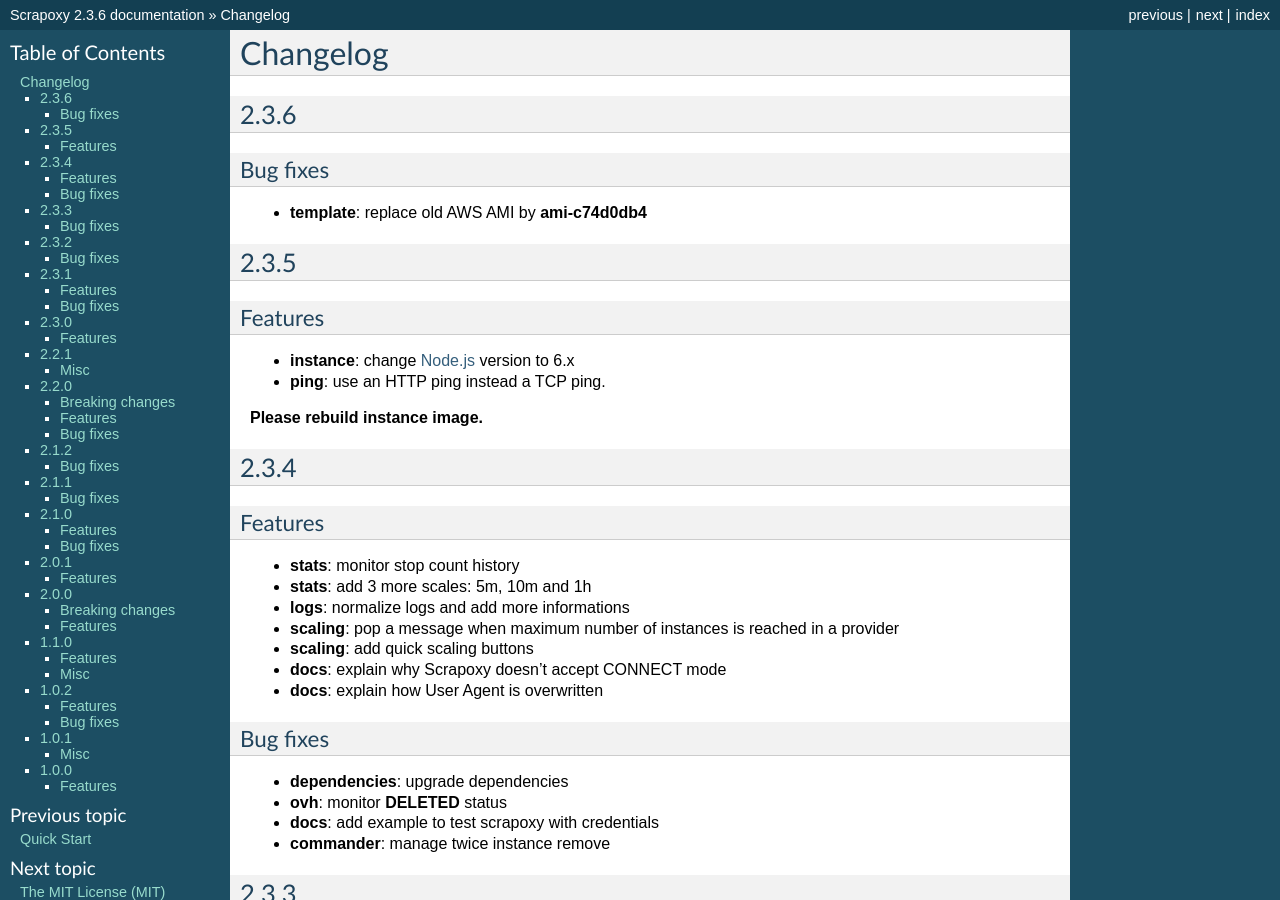
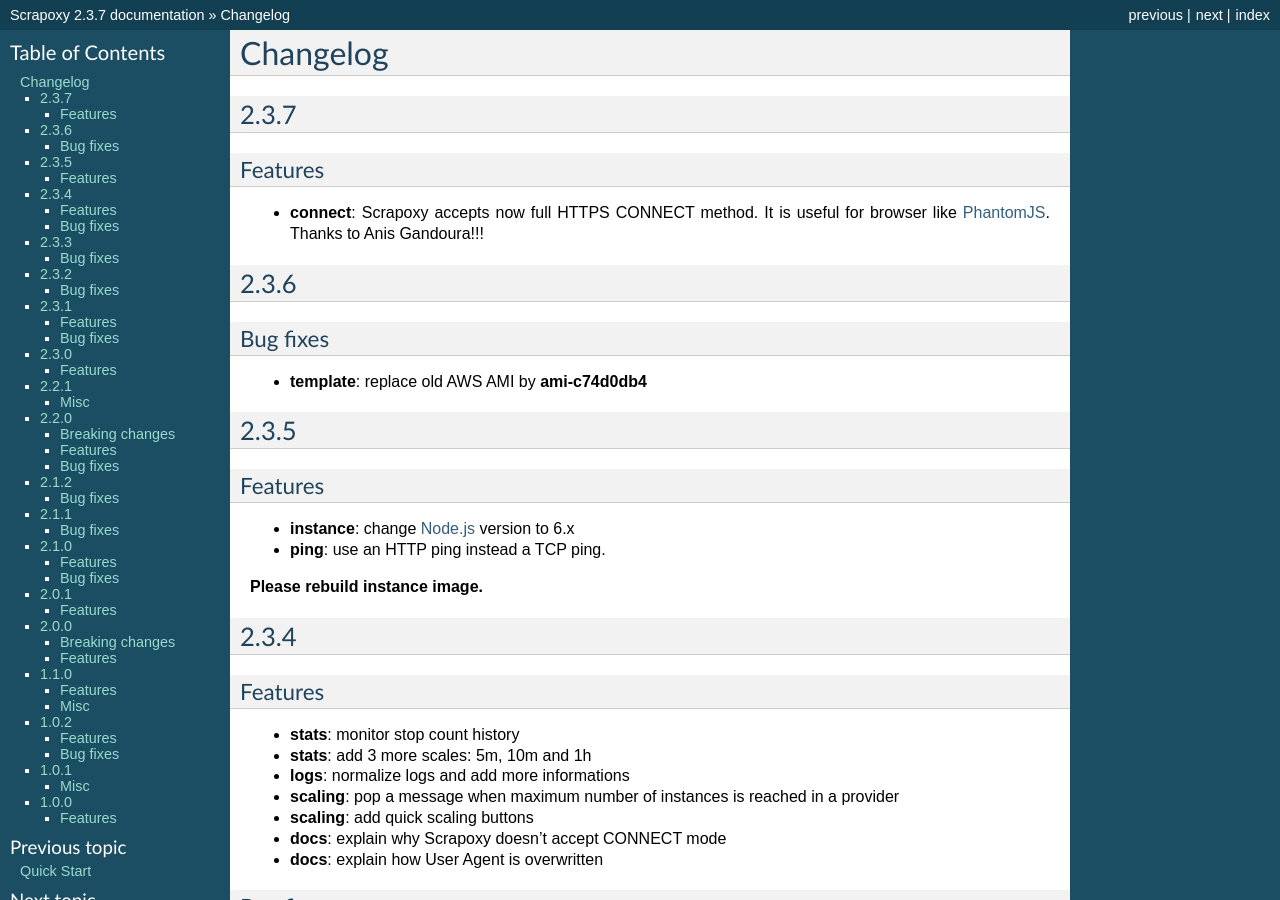
Before and after one commit to zahlio/scrapoxy, a Sphinx documentation site: the page built from docs/changelog.rst, in a window 1280 px wide and 900 px high. Built offline with Sphinx 7.4.7, drawn with Linux system fonts in a browser that asks for light colours; some of the changed text lies outside the part shown.

Commit message:
feat(release): change release version to 2.3.7

```diff
--- a/docs/changelog.rst
+++ b/docs/changelog.rst
@@ -1,6 +1,14 @@
 =========
 Changelog
 =========
+
+2.3.7
+=====
+
+Features
+--------
+
+- **connect**: Scrapoxy accepts now full HTTPS CONNECT method. It is useful for browser like PhantomJS_. Thanks to Anis Gandoura!!!
 
 
 2.3.6
@@ -267,3 +275,4 @@ Features
 .. _`Scrapoxy.io`: http://scrapoxy.io
 .. _Scrapy: http://scrapy.org
 .. _`Node.js`: https://nodejs.org
+.. _PhantomJS: http://phantomjs.org
--- a/docs/conf.py
+++ b/docs/conf.py
@@ -55,9 +55,9 @@ author = u'Fabien Vauchelles'
 # built documents.
 #
 # The short X.Y version.
-version = u'2.3.6'
+version = u'2.3.7'
 # The full version, including alpha/beta/rc tags.
-release = u'2.3.6'
+release = u'2.3.7'
 
 # The language for content autogenerated by Sphinx. Refer to documentation
 # for a list of supported languages.
--- a/package.json
+++ b/package.json
@@ -1,6 +1,6 @@
 {
     "name": "scrapoxy",
-    "version": "2.3.6",
+    "version": "2.3.7",
     "main": "index.js",
     "author": {
         "name": "Fabien Vauchelles",
```
Also changed, not shown: 2 other files.
